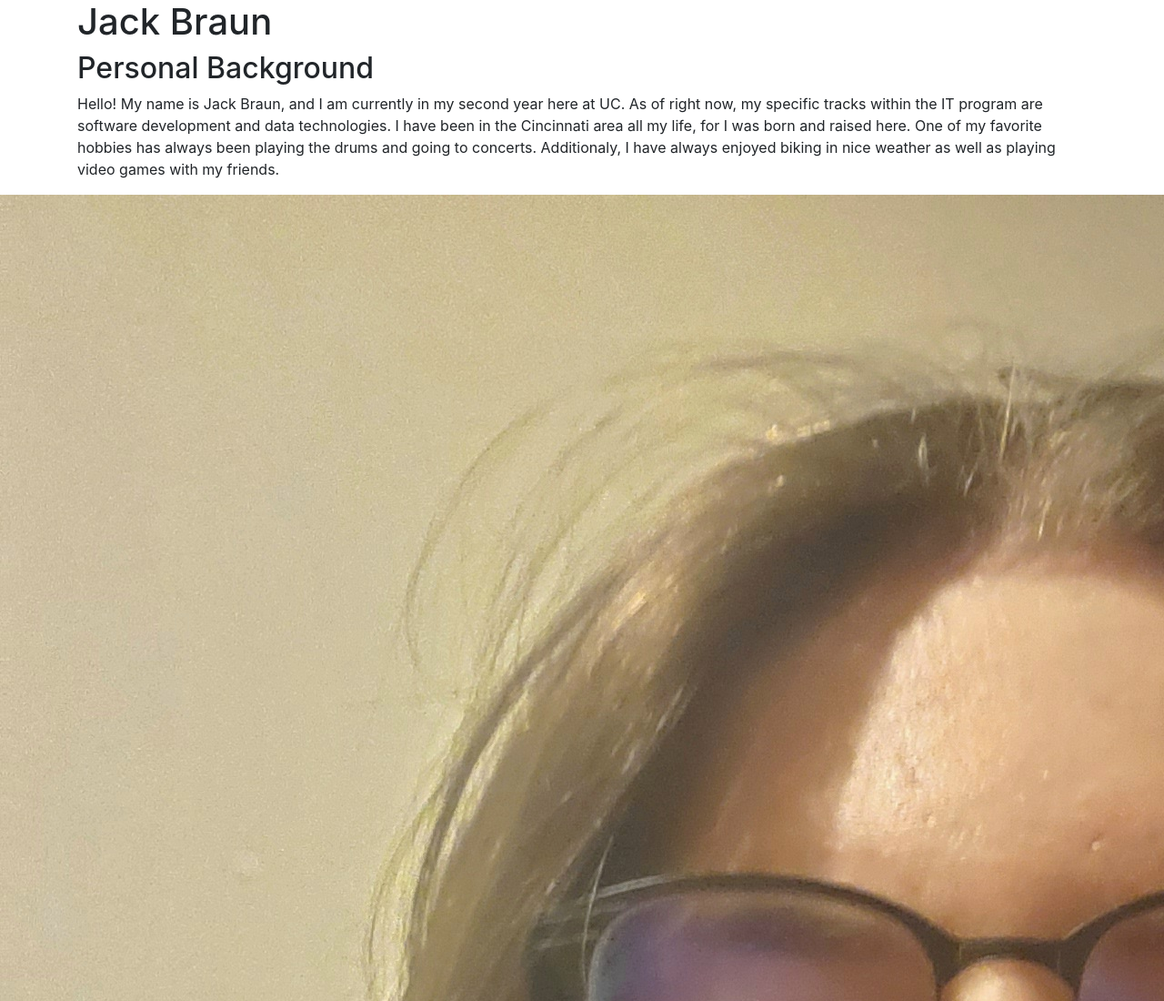
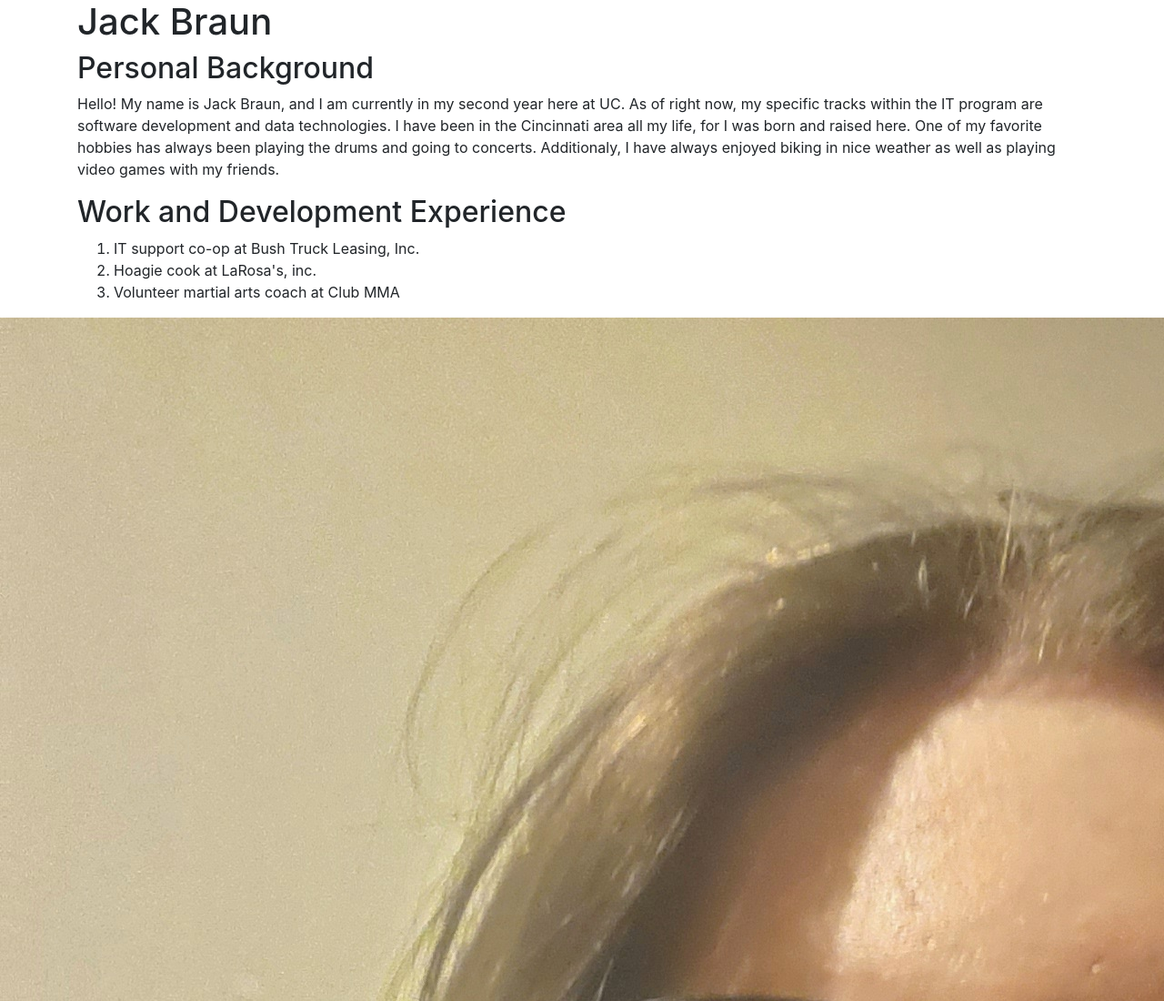
Before and after one commit to JBraun04/JBraun_OnlinePortfolio, a website: page index.html in a window 1280 px wide. Shown: the top 1100 px of the page at 91% size. Drawn offline with nearby package versions, Linux system fonts and the light colour scheme.

Commit message:
Added the work experience section to my page.

```diff
--- a/index.html
+++ b/index.html
@@ -28,6 +28,14 @@
         my friends.</p>
     </div>
 
+    <div class="section" id="personalBackground">
+      <h2>Work and Development Experience</h2>
+      <ol>
+        <li>IT support co-op at Bush Truck Leasing, Inc.</li>
+        <li>Hoagie cook at LaRosa's, inc.</li>
+        <li>Volunteer martial arts coach at Club MMA</li>
+      </ol>
+    </div>
   </div>
 
   <!-- INCLUDE SCRIPTS FILE HERE -->
```
